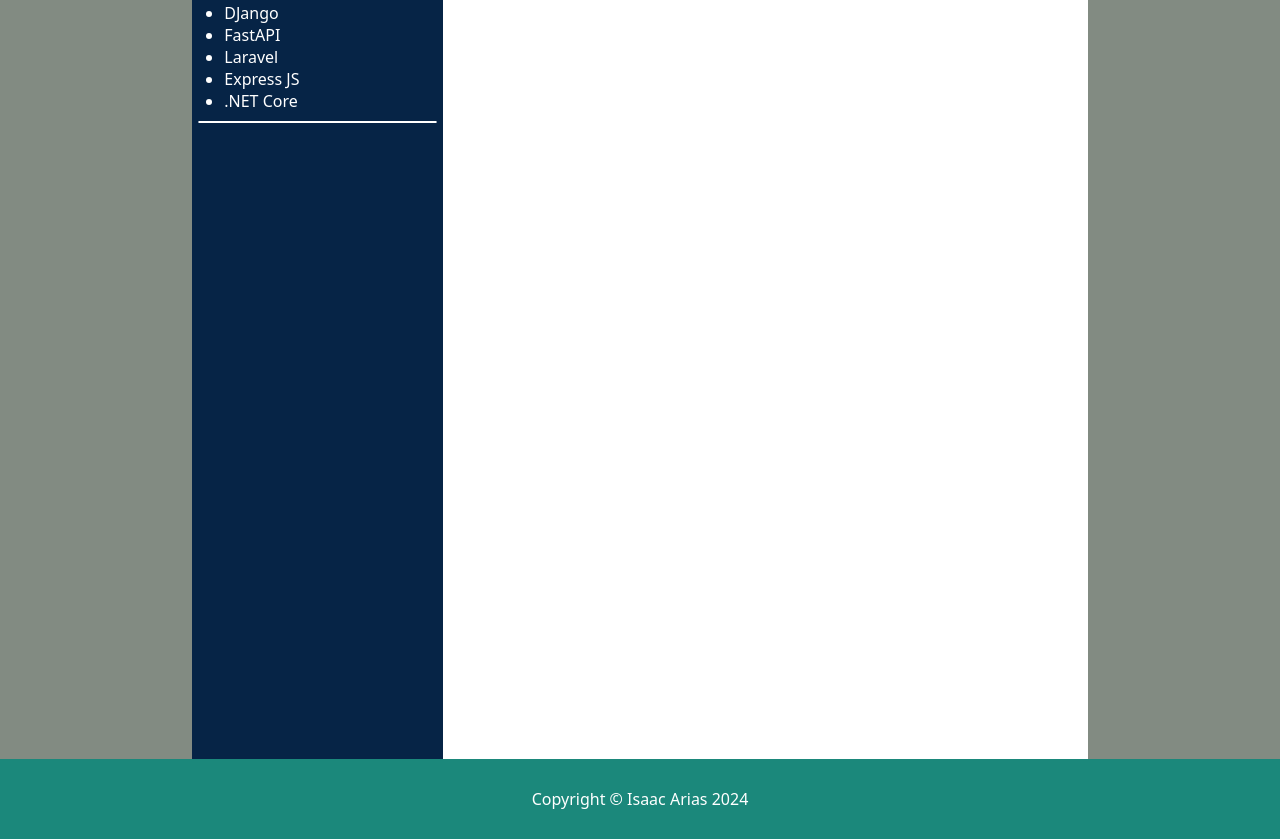
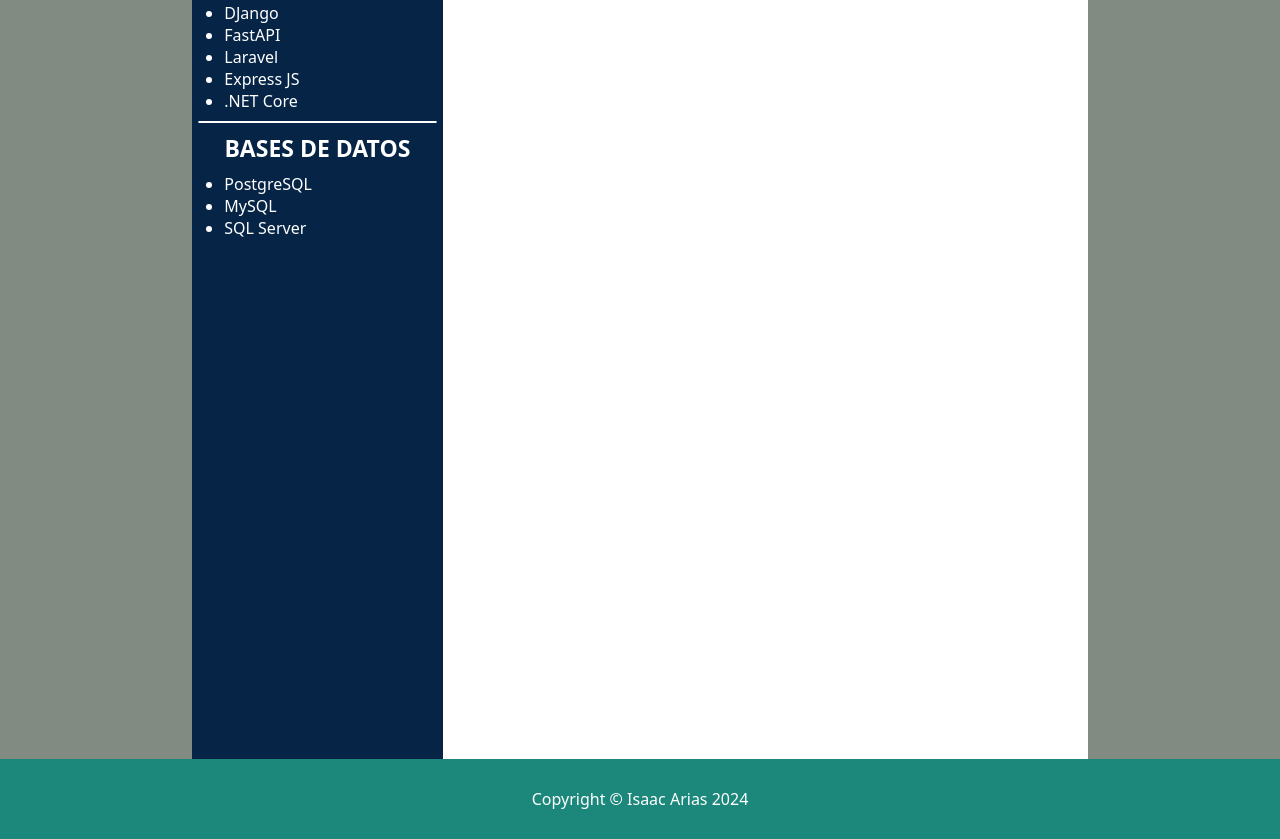
Before and after one commit to Isaac953/curriculum_isaac, a Next.js app: page / in a window 1280 px wide. Shown: the part 1760-2599 px from the top of the page. Built offline with nearby package versions, Linux system fonts and the light colour scheme.

Commit message:
CV_20: Componente habilidades database completo

```diff
--- a/src/app/components/Main.js
+++ b/src/app/components/Main.js
@@ -12,6 +12,7 @@
 import { Education } from "./cards/08_education/Education";
 import { Frontend } from "./cards/09_frontend/Frontend";
 import { Backend } from "./cards/10_backend/Backend";
+import { Database } from "./cards/11_database/Database";
 
 export const Main = () => {
   // const [height, setHeight] = useState(0);
@@ -82,6 +83,7 @@
           <hr className="hr-wh"></hr>
           <Backend />
           <hr className="hr-wh"></hr>
+          <Database />
         </section>
         <section className="main__page--experience" ref={container}>
           <hr className="hr-bg margint"></hr>
--- /dev/null
+++ b/src/app/components/cards/11_database/Database.js
@@ -0,0 +1,32 @@
+import React from "react";
+import "./Database.scss";
+
+export const Database = () => {
+    const title = "BASES DE DATOS";
+    let databaseData = [
+      {
+        id: 1,
+        description: "PostgreSQL",
+      },
+      {
+        id: 2,
+        description: "MySQL",
+      },
+      {
+        id: 3,
+        description: "SQL Server",
+      },
+    ];
+  return (
+    <section className="databasecard">
+    <h2 className="databasecard__title">{title}</h2>
+    <ul className="databasecard__list">
+      {databaseData.map((item) => (
+        <li key={item.id} className="databasecard__list--item">
+          {item.description}
+        </li>
+      ))}
+    </ul>
+  </section>
+  )
+}
--- /dev/null
+++ b/src/app/components/cards/11_database/Database.scss
@@ -0,0 +1,51 @@
+@import "/src/app/styles/Flex.scss";
+@import "/src/app/styles/Colors.scss";
+@import "/src/app/styles/MainCards.scss";
+
+.databasecard {
+  @include flex-column;
+  @include cards;
+  &__title {
+    @include subtitles;
+  }
+  &__list {
+    width: inherit;
+    @include flex-column;
+    list-style: disc;
+    align-items: flex-start;
+    margin-left: 26px;
+    &--item {
+      @include description;
+    }
+  }
+}
+
+/* Start Media Queries Screens 768px and 1023px */
+@media screen and (min-width: 768px) and (max-width: 1023px) {
+  .databasecard {
+    &__list {
+      margin-left: 20px;
+    }
+  }
+}
+
+/* End Media Queries Screens 768px and 1023px */
+
+/* Start Media Queries Screens 767px */
+@media screen and (max-width: 767px) {
+  .databasecard {
+    &__list {
+      margin-left: 14px;
+    }
+  }
+}
+
+/* End Media Queries Screens 767px */
+
+@media print {
+  .databasecard {
+    &__list {
+      margin-left: 24px;
+    }
+  }
+}
```
Also changed, not shown: 1 other file (tests, documents, lock files or other folders).
